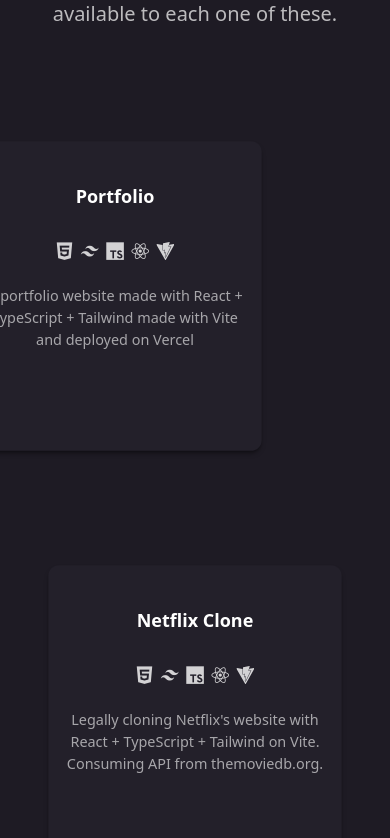
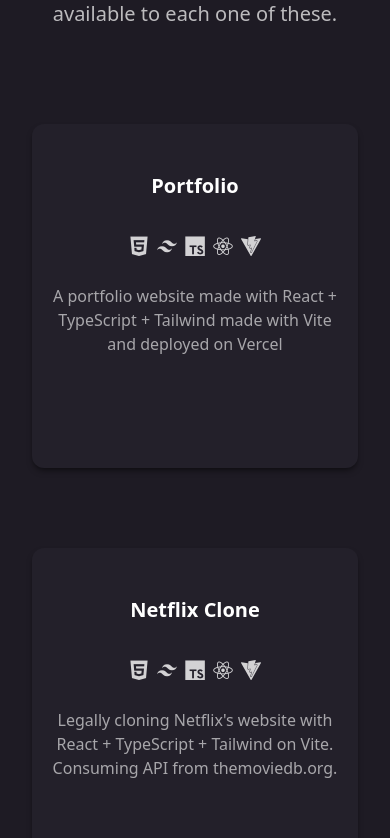
Before and after one commit to douglasyabuki/Portfolio, a React (Vite) app: page / in a window 390 px wide. Shown: the part 5806-6644 px from the top of the page. Built offline with nearby package versions, Linux system fonts and the light colour scheme; a web font is replaced by a local one.

Commit message:
Commit 127: Splitting card in more components

```diff
--- a/src/components/main-view/projects/project-cards/project-card/ProjectCard.tsx
+++ b/src/components/main-view/projects/project-cards/project-card/ProjectCard.tsx
@@ -2,11 +2,15 @@
 import { IProject } from '../../../../../interfaces/IProject';
 import { ISkill } from '../../../../../interfaces/ISkill';
 
-// Hooks
-import { useState } from 'react';
+// Components
+import CardImageFrame from './card-image-frame/CardImageFrame';
+import LinksFrame from './links-frame/LinksFrame';
 
 // Const
 import { skillList } from '../../../resume/skills/skill-list/skill-list';
+
+// Hooks
+import { useState } from 'react';
 
 // Props destructuring
 interface Props {
@@ -37,11 +41,11 @@
       onClick={onClickHandler}
       className={`${
         isExtended
-          ? `cursor-default hover:shadow-outer`
-          : `hover:scale-100 hover:shadow-lg hover:shadow-translucid-black ${
-              item.id % 2 !== 0 ? `lg:translate-x-20` : `-translate-x-20`
+          ? `cursor-default hover:shadow-outer ${item.id % 2 === 0 ? `custom-bg-1` : `custom-bg-2`}`
+          : `bg-background-div1 hover:-translate-y-5 hover:shadow-lg hover:shadow-translucid-black ${
+              item.id % 2 !== 0 ? `lg:translate-x-20` : `lg:-translate-x-20`
             } `
-      } group container block h-auto w-auto scale-90 transform space-y-8 rounded-xl bg-background-div1 p-4 py-12 shadow-md shadow-translucid-black transition-all duration-300  xs:p-6 xs:py-16 md:rounded-3xl md:p-12 lg:m-auto lg:flex lg:min-h-[350px] lg:w-fit lg:space-y-0 lg:p-8 xl:p-12`}
+      } group container block h-auto w-auto transform space-y-8 rounded-xl  p-4 py-12 shadow-md shadow-translucid-black transition-all duration-300  xs:p-6 xs:py-16 md:rounded-3xl md:p-12 lg:m-auto lg:flex lg:min-h-[350px] lg:w-fit lg:space-y-0 lg:p-8 xl:p-12`}
     >
       <div
         className={`${
@@ -74,29 +78,8 @@
           {item.description}
         </h3>
       </div>
-      <div
-        className={`${
-          isExtended ? `scale-100` : `h-0 scale-0 lg:h-auto lg:w-0`
-        } shaped-ruppee w-auto transition-all duration-300 hover:-translate-y-5 lg:h-max`}
-      >
-        <img className={`cover`} src={item.imageSrc} alt={item.imageAlt} />
-      </div>
-      <div
-        className={`${
-          isExtended ? `scale-100 lg:pl-2 xl:pl-4` : `h-0 scale-0 lg:h-auto lg:w-0`
-        } flex w-auto items-center justify-center space-x-4 transition-all duration-300 lg:block lg:h-max lg:self-center`}
-      >
-        <a href={item.gitUrl} target={'_blank'}>
-          <i
-            className={`fa fa-github flex h-12 w-12 items-center justify-center  rounded-full bg-background-div2 text-4xl opacity-80 transition-opacity duration-300 ease-in-out hover:opacity-100`}
-          ></i>
-        </a>
-        <a href={item.url}>
-          <i
-            className={`fa fa-chain flex h-12 w-12  items-center justify-center rounded-full bg-background-div2 text-4xl opacity-80 transition-opacity duration-300 ease-in-out hover:opacity-100`}
-          ></i>
-        </a>
-      </div>
+      <CardImageFrame isExtended={isExtended} src={item.imageSrc} alt={item.imageAlt}></CardImageFrame>
+      <LinksFrame isExtended={isExtended} gitUrl={item.gitUrl} projectUrl={item.url}></LinksFrame>
     </div>
   );
 }
--- /dev/null
+++ b/src/components/main-view/projects/project-cards/project-card/card-image-frame/CardImageFrame.tsx
@@ -0,0 +1,18 @@
+// Props destructuring
+interface Props {
+  isExtended: boolean;
+  src: string;
+  alt: string
+}
+
+export default function CardImageFrame ({isExtended, src, alt}: Props) {
+  return (
+    <div
+    className={`${
+      isExtended ? `scale-100` : `h-0 scale-0 lg:h-auto lg:w-0`
+    } shaped-ruppee w-auto transition-all duration-300 hover:-translate-y-5 lg:h-max`}
+  >
+    <img className={`cover`} src={src} alt={alt} />
+  </div>
+  );
+}
--- /dev/null
+++ b/src/components/main-view/projects/project-cards/project-card/links-frame/LinksFrame.tsx
@@ -0,0 +1,27 @@
+// Props destructuring
+interface Props {
+  gitUrl: string;
+  projectUrl: string;
+  isExtended: boolean;
+}
+
+export default function LinksFrame({ gitUrl, projectUrl, isExtended }: Props) {
+  return (
+    <div
+      className={`${
+        isExtended ? `scale-100 lg:pl-2 xl:pl-4` : `h-0 scale-0 lg:h-auto lg:w-0`
+      } flex w-auto items-center justify-center space-x-4 transition-all duration-300 lg:block lg:h-max lg:self-center`}
+    >
+      <a href={gitUrl} target={'_blank'}>
+        <i
+          className={`fa fa-github flex h-12 w-12 items-center justify-center  rounded-full bg-background-div2 text-4xl opacity-80 transition-opacity duration-300 ease-in-out hover:opacity-100`}
+        ></i>
+      </a>
+      <a href={projectUrl}>
+        <i
+          className={`fa fa-chain flex h-12 w-12  items-center justify-center rounded-full bg-background-div2 text-4xl opacity-80 transition-opacity duration-300 ease-in-out hover:opacity-100`}
+        ></i>
+      </a>
+    </div>
+  );
+}
```
